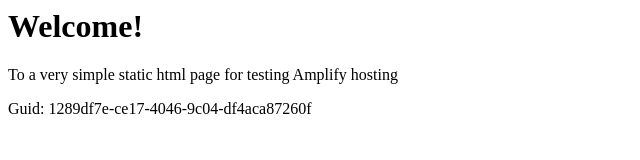
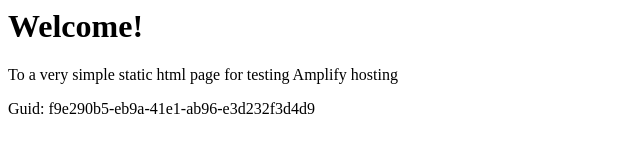
Before and after one commit to aws-aemilia-iad/Github-PR-Commit-Integration-Test-DoNotTouch-GitHubWebhookPushCanaryTest-v1-gamma-us-east-1, a website: page src/index.html in a window 1280 px wide. Shown: the full height of the page, 0-640 px from the left. Drawn offline with Linux system fonts and the light colour scheme.

Commit message:
commit from integ tests

```diff
--- a/src/index.html
+++ b/src/index.html
@@ -12,6 +12,6 @@
 <body>
     <h1>Welcome!</h1>
     <p>To a very simple static html page for testing Amplify hosting</p>
-    <p>Guid: 1289df7e-ce17-4046-9c04-df4aca87260f</p></body>
+    <p>Guid: f9e290b5-eb9a-41e1-ab96-e3d232f3d4d9</p></body>
 
 </html>
```
